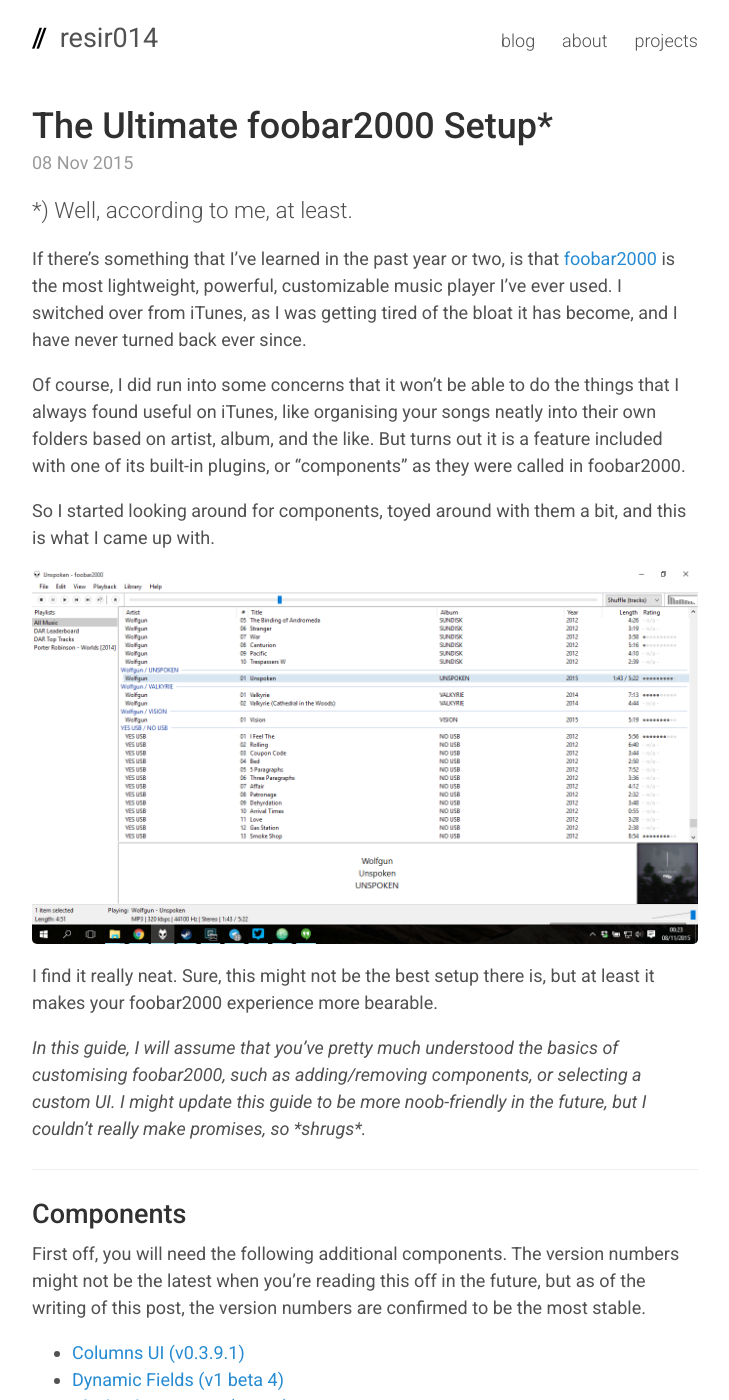
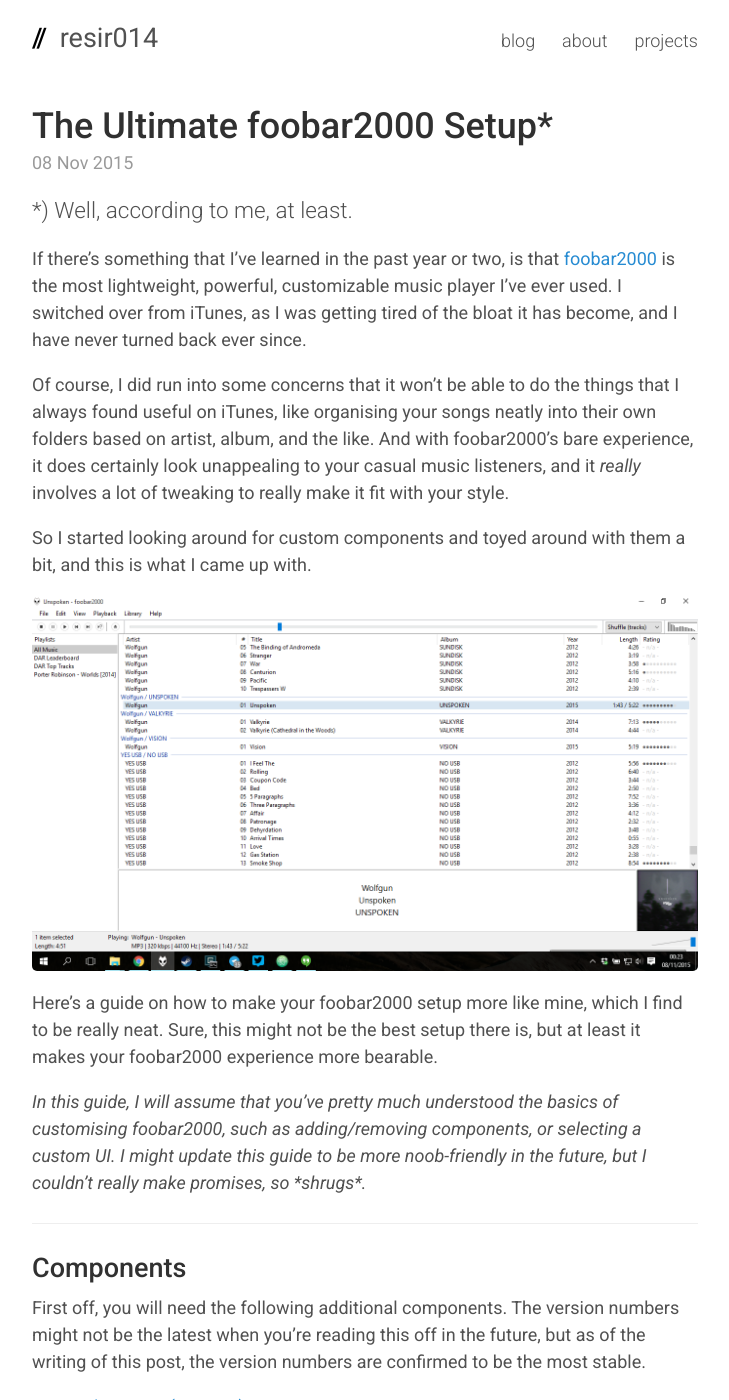
Before and after one commit to resir014/resir014.github.io, a Jekyll site: the page built from _posts/2015-11-08-the-ultimate-foobar2000-setup.md, in a window 1280 px wide and 1400 px high. Shown: the whole window, without its empty margins (275-1004 px from the left). Built offline with Jekyll 4.4.1, drawn with Linux system fonts in a browser that asks for light colours; nearby versions of some CDN libraries; comment, search, counter and statistics services are not loaded; some of the changed text lies outside the part shown.

Commit message:
Updated: The Ultimate foobar2000 Setup*

```diff
--- a/_posts/2015-11-08-the-ultimate-foobar2000-setup.md
+++ b/_posts/2015-11-08-the-ultimate-foobar2000-setup.md
@@ -6,13 +6,13 @@
 
 If there's something that I've learned in the past year or two, is that [foobar2000](http://www.foobar2000.org/) is the most lightweight, powerful, customizable music player I've ever used. I switched over from iTunes, as I was getting tired of the bloat it has become, and I have never turned back ever since.
 
-Of course, I did run into some concerns that it won't be able to do the things that I always found useful on iTunes, like organising your songs neatly into their own folders based on artist, album, and the like. But turns out it is a feature included with one of its built-in plugins, or "components" as they were called in foobar2000.
+Of course, I did run into some concerns that it won't be able to do the things that I always found useful on iTunes, like organising your songs neatly into their own folders based on artist, album, and the like. And with foobar2000's bare experience, it does certainly look unappealing to your casual music listeners, and it *really* involves a lot of tweaking to really make it fit with your style.
 
-So I started looking around for components, toyed around with them a bit, and this is what I came up with.
+So I started looking around for custom components and toyed around with them a bit, and this is what I came up with.
 
 [![foobar2000]({{ site.baseurl }}/public/images/blog/foobar2000/2015-11-08_00-23-02.png)]({{ site.baseurl }}/public/images/blog/foobar2000/2015-11-08_00-23-02.png)
 
-I find it really neat. Sure, this might not be the best setup there is, but at least it makes your foobar2000 experience more bearable.
+Here's a guide on how to make your foobar2000 setup more like mine, which I find to be really neat. Sure, this might not be the best setup there is, but at least it makes your foobar2000 experience more bearable.
 
 *In this guide, I will assume that you've pretty much understood the basics of customising foobar2000, such as adding/removing components, or selecting a custom UI. I might update this guide to be more noob-friendly in the future, but I couldn't really make promises, so \*shrugs\*.*
 
@@ -134,7 +134,7 @@
 
 ## Conclusion
 
-In conclusion: yes, you *can* actually make your foobar2000 setup look a little more like iTunes. Yes, foobar2000 is the one of the best music players out there, and yes, you *should* use it yourself too.
+In conclusion: yes, you *can* actually make your foobar2000 experience to be more bearable. Yes, foobar2000 is the one of the best music players out there, and yes, you *should* use it yourself too.
 
 But feel free to use this guide as you wish. Customisation is one of foobar2000's prime experience, in fact, I *encourage* you to improve on this setup yourself. The setup demonstrated here is what has always worked for me, and people's tastes can be different, so feel free to change things up here and there if you don't like how some stuff works.
 
```
